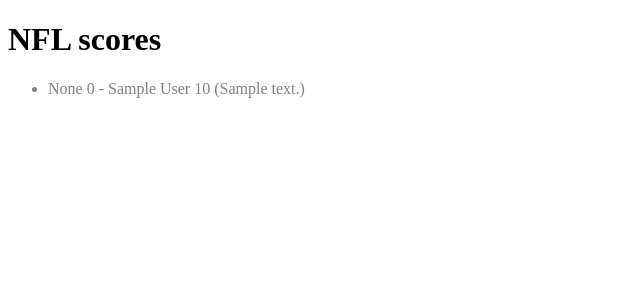
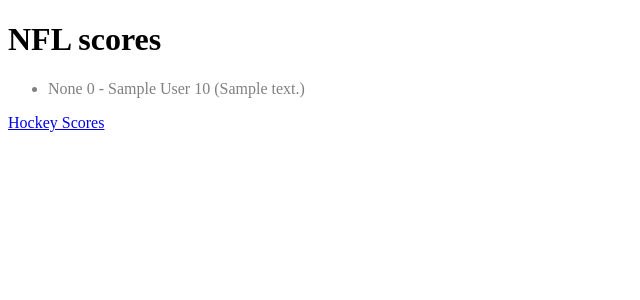
Before and after one commit to mendoska/nfl-app-pi, a Flask app: page / in a window 1280 px wide. Shown: the top 300 px of the page, without its empty margins (0-640 px from the left). Run offline with Flask 3, Linux system fonts and the light colour scheme; a database or web service that is not in the repository returns one stand-in record (values such as "Sample title"); data that the repository does not hold is empty.

Commit message:
added nhl href

```diff
--- a/templates/index.html
+++ b/templates/index.html
@@ -32,6 +32,8 @@
 			</li>
 		{% endfor %}
 	</ul>
+
+<p> <a href = "/hockey">Hockey Scores</a> </p>
 </body>
 
 </html>
```
